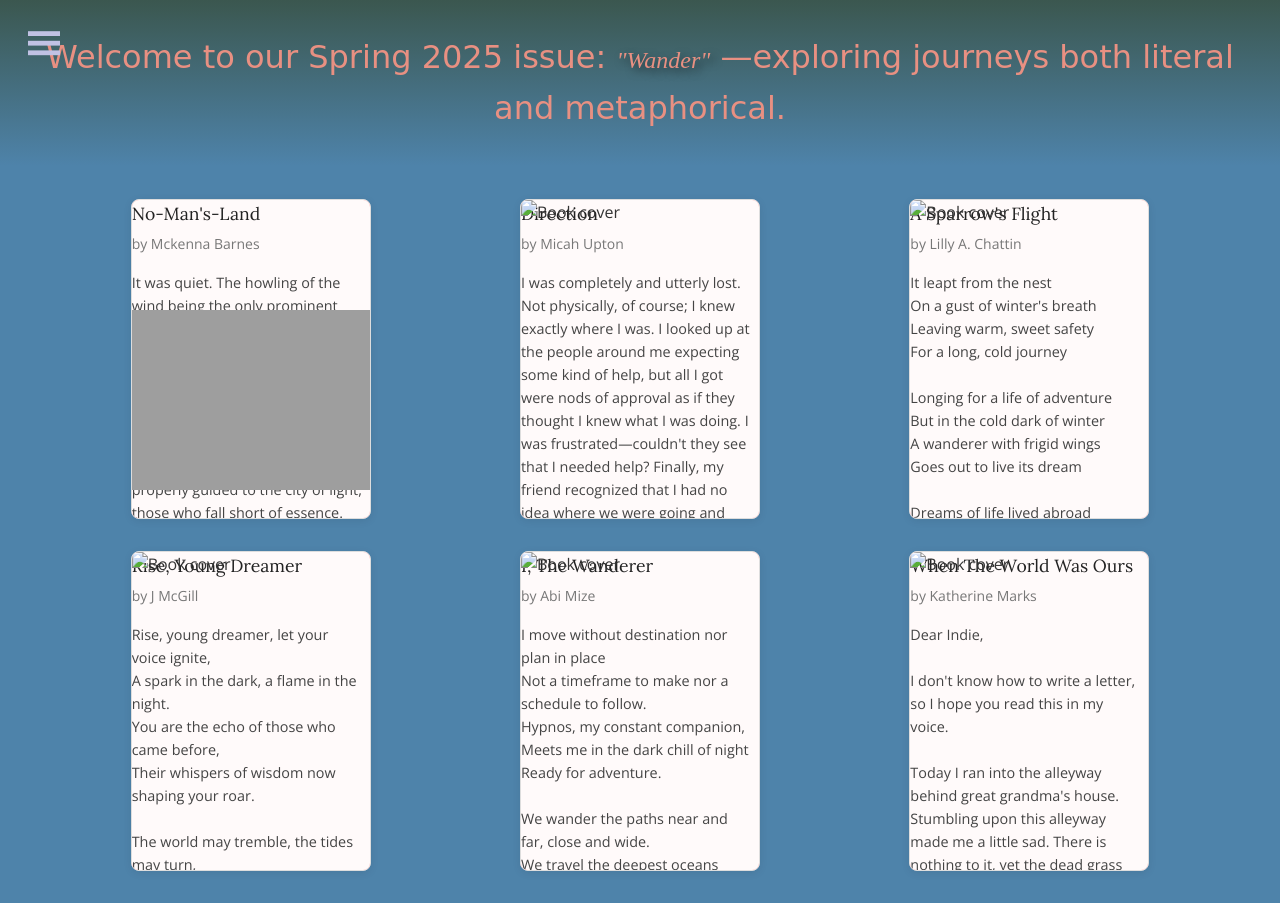
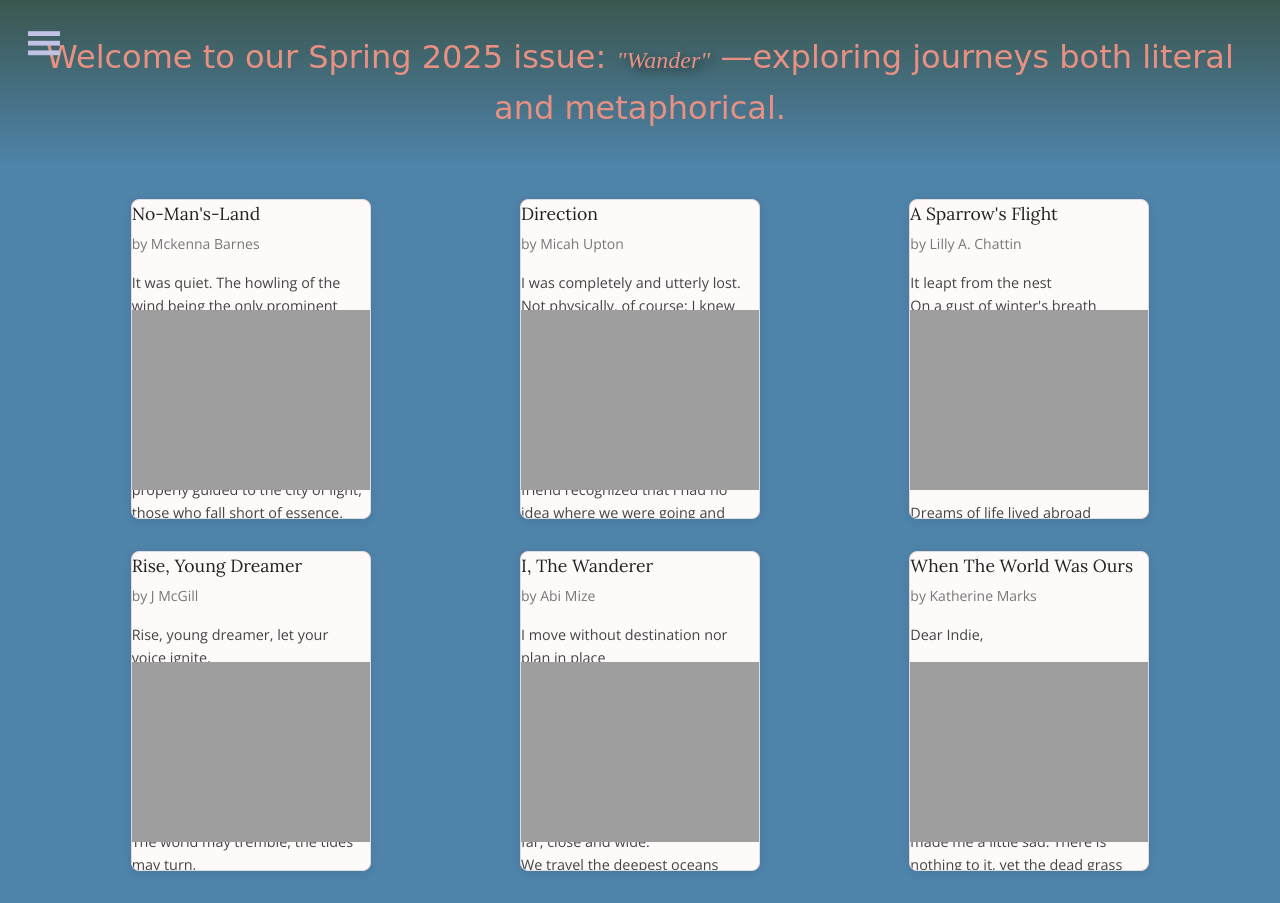
Before and after one commit to THE-MAGNET2025/THE-MAGNET2025, a plain HTML site: page literature.html in a window 1280 px wide. Drawn offline with nearby package versions, Linux system fonts and the light colour scheme; files that its build step writes are made by us from their sources; the site is published under a folder, as on GitHub Pages, so addresses that start at the root find nothing; a script that the page names is missing; a web font is replaced by a local one.

Commit message:
book covers

```diff
--- a/literature.html
+++ b/literature.html
@@ -251,7 +251,7 @@
 
       <div class="book-slide">
         <div class="book-cover">
-          <img class="book-top" src="/Literature-Covers/direction.png" alt="Book cover" />
+          <img class="book-top" src="Literature-Covers/direction.png" alt="Book cover" />
 
           <div class="book-content">
             <div class="book-title">Direction</div>
@@ -405,7 +405,7 @@
 
       <div class="book-slide">
         <div class="book-cover">
-          <img class="book-top" src="/Literature-Covers/a sparrow flight.png" alt="Book cover" />
+          <img class="book-top" src="Literature-Covers/a sparrow flight.png" alt="Book cover" />
 
           <div class="book-content">
             <div class="book-title">A Sparrow's Flight</div>
@@ -449,7 +449,7 @@
 
       <div class="book-slide">
         <div class="book-cover">
-          <img class="book-top" src="/Literature-Covers/rise young dreamer.png" alt="Book cover" />
+          <img class="book-top" src="Literature-Covers/rise young dreamer.png" alt="Book cover" />
 
           <div class="book-content">
             <div class="book-title">Rise, Young Dreamer</div>
@@ -478,7 +478,7 @@
 
       <div class="book-slide">
         <div class="book-cover">
-          <img class="book-top" src="/Literature-Covers/I the wanderer.png" alt="Book cover" />
+          <img class="book-top" src="Literature-Covers/I the wanderer.png" alt="Book cover" />
 
           <div class="book-content">
             <div class="book-title">I, The Wanderer</div>
@@ -520,7 +520,7 @@
 
       <div class="book-slide">
         <div class="book-cover">
-          <img class="book-top" src="/Literature-Covers/when the world was ours.png" alt="Book cover" />
+          <img class="book-top" src="Literature-Covers/when the world was ours.png" alt="Book cover" />
 
           <div class="book-content">
             <div class="book-title">When The World Was Ours</div>
```
